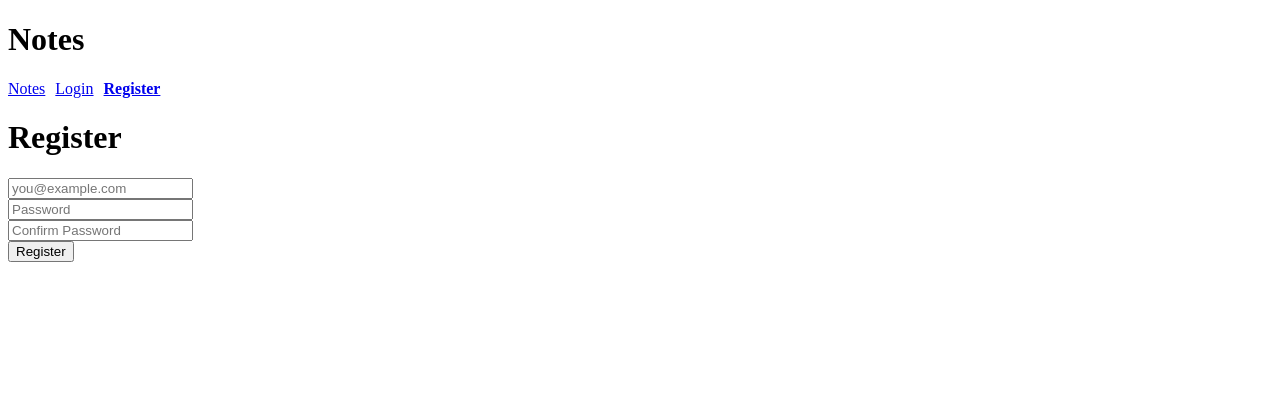
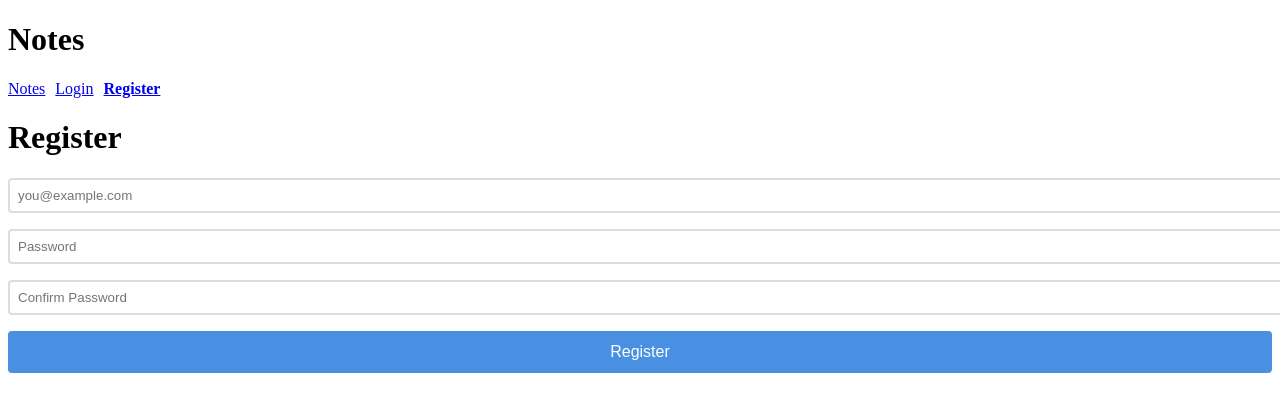
Before and after one commit to mcandru/ajs-examples, a Vue app in the folder vue-notes/vue-notes-part4/: page /register in a window 1280 px wide. Shown: the top 412 px of the page. Built offline with nearby package versions, Linux system fonts and the light colour scheme; no server answers; the HTML template or start-up script is replaced by a standard one.

Commit message:
Save prog

```diff
--- a/vue-notes/vue-notes-part4/src/schemas/auth.ts
+++ b/vue-notes/vue-notes-part4/src/schemas/auth.ts
@@ -1,23 +1,32 @@
 import { z } from "zod";
 
+// Individual field schemas for reuse
+export const emailSchema = z.string().email("Invalid email address");
+
+export const passwordSchema = z
+  .string()
+  .min(8, "Password must be at least 8 characters")
+  .regex(/[A-Z]/, "Password must contain at least one uppercase letter")
+  .regex(/[a-z]/, "Password must contain at least one lowercase letter")
+  .regex(/[0-9]/, "Password must contain at least one number");
+
+export const loginPasswordSchema = z.string().min(1, "Password is required");
+
+export const confirmPasswordSchema = z
+  .string()
+  .min(1, "Please confirm your password");
+
+// Composite schemas
 export const loginSchema = z.object({
-  email: z.string().min(1, "Email is required").email("Invalid email address"),
-  password: z.string().min(1, "Password is required"),
+  email: emailSchema,
+  password: loginPasswordSchema,
 });
 
 export const registerSchema = z
   .object({
-    email: z
-      .string()
-      .min(1, "Email is required")
-      .email("Invalid email address"),
-    password: z
-      .string()
-      .min(8, "Password must be at least 8 characters")
-      .regex(/[A-Z]/, "Password must contain at least one uppercase letter")
-      .regex(/[a-z]/, "Password must contain at least one lowercase letter")
-      .regex(/[0-9]/, "Password must contain at least one number"),
-    confirmPassword: z.string().min(1, "Please confirm your password"),
+    email: emailSchema,
+    password: passwordSchema,
+    confirmPassword: confirmPasswordSchema,
   })
   .refine((data) => data.password === data.confirmPassword, {
     message: "Passwords don't match",
--- a/vue-notes/vue-notes-part4/src/views/Register.vue
+++ b/vue-notes/vue-notes-part4/src/views/Register.vue
@@ -2,9 +2,9 @@
 import { ref } from "vue";
 import { register } from "@/stores/auth";
 import { useRouter } from "vue-router";
-import { registerSchema } from "@/schemas/auth";
+import { emailSchema, passwordSchema } from "@/schemas/auth";
 import { useToast } from "vue-toastification";
-import { ZodError } from "zod";
+import { z } from "zod";
 
 const router = useRouter();
 const toast = useToast();
@@ -13,27 +13,113 @@ const email = ref("");
 const password = ref("");
 const confirmPassword = ref("");
 const isSubmitting = ref(false);
-const errors = ref<{ email?: string; password?: string; confirmPassword?: string }>({});
+
+// Individual error states for each field
+const emailError = ref<string>("");
+const passwordError = ref<string>("");
+const confirmPasswordError = ref<string>("");
+
+// Track if field has been touched (blurred at least once)
+const emailTouched = ref(false);
+const passwordTouched = ref(false);
+const confirmPasswordTouched = ref(false);
+
+// Validate individual fields using exported schemas
+const validateEmail = () => {
+  try {
+    emailSchema.parse(email.value);
+    emailError.value = "";
+    return true;
+  } catch (error) {
+    if (error instanceof z.ZodError) {
+      emailError.value = error.issues[0]?.message || "Invalid email";
+    }
+    return false;
+  }
+};
+
+const validatePassword = () => {
+  try {
+    passwordSchema.parse(password.value);
+    passwordError.value = "";
+    return true;
+  } catch (error) {
+    if (error instanceof z.ZodError) {
+      passwordError.value = error.issues[0]?.message || "Invalid password";
+    }
+    return false;
+  }
+};
+
+const validateConfirmPassword = () => {
+  if (!confirmPassword.value) {
+    confirmPasswordError.value = "Please confirm your password";
+    return false;
+  }
+  if (password.value !== confirmPassword.value) {
+    confirmPasswordError.value = "Passwords don't match";
+    return false;
+  }
+  confirmPasswordError.value = "";
+  return true;
+};
+
+// Handle blur events (when user leaves field)
+const handleEmailBlur = () => {
+  emailTouched.value = true;
+  validateEmail();
+};
+
+const handlePasswordBlur = () => {
+  passwordTouched.value = true;
+  validatePassword();
+  // Also revalidate confirm password if it's been touched
+  if (confirmPasswordTouched.value) {
+    validateConfirmPassword();
+  }
+};
+
+const handleConfirmPasswordBlur = () => {
+  confirmPasswordTouched.value = true;
+  validateConfirmPassword();
+};
+
+// Live validation on input (only after field has been touched)
+const handleEmailInput = () => {
+  if (emailTouched.value) {
+    validateEmail();
+  }
+};
+
+const handlePasswordInput = () => {
+  if (passwordTouched.value) {
+    validatePassword();
+  }
+  // Also revalidate confirm password if it's been touched
+  if (confirmPasswordTouched.value) {
+    validateConfirmPassword();
+  }
+};
+
+const handleConfirmPasswordInput = () => {
+  if (confirmPasswordTouched.value) {
+    validateConfirmPassword();
+  }
+};
 
 const handleSubmit = async () => {
-  // Clear previous errors
-  errors.value = {};
+  // Mark all fields as touched
+  emailTouched.value = true;
+  passwordTouched.value = true;
+  confirmPasswordTouched.value = true;
 
-  // Validate input with Zod
-  try {
-    registerSchema.parse({
-      email: email.value,
-      password: password.value,
-      confirmPassword: confirmPassword.value,
-    });
-  } catch (error) {
-    if (error instanceof ZodError) {
-      error.errors.forEach((err) => {
-        const field = err.path[0] as "email" | "password" | "confirmPassword";
-        errors.value[field] = err.message;
-      });
-      return;
-    }
+  // Validate all fields
+  const isEmailValid = validateEmail();
+  const isPasswordValid = validatePassword();
+  const isConfirmPasswordValid = validateConfirmPassword();
+
+  if (!isEmailValid || !isPasswordValid || !isConfirmPasswordValid) {
+    return;
   }
 
   // Submit to API
@@ -43,7 +129,10 @@ const handleSubmit = async () => {
     toast.success("Account created successfully! Welcome!");
     router.push("/");
   } catch (error: any) {
-    toast.error(error.response?.data?.message || "Failed to create account. Please try again.");
+    toast.error(
+      error.response?.data?.message ||
+        "Failed to create account. Please try again."
+    );
   } finally {
     isSubmitting.value = false;
   }
@@ -55,17 +144,96 @@ const handleSubmit = async () => {
 
   <form @submit.prevent="handleSubmit">
     <div>
-      <input type="email" placeholder="you@example.com" v-model="email" />
-      <span v-if="errors.email" class="text-red-500 text-sm">{{ errors.email }}</span>
+      <input
+        type="email"
+        placeholder="you@example.com"
+        v-model="email"
+        @blur="handleEmailBlur"
+        @input="handleEmailInput"
+        :class="{ 'input-error': emailError }"
+      />
+      <div v-if="emailError" class="error-message">{{ emailError }}</div>
     </div>
     <div>
-      <input type="password" placeholder="Password" v-model="password" />
-      <span v-if="errors.password" class="text-red-500 text-sm">{{ errors.password }}</span>
+      <input
+        type="password"
+        placeholder="Password"
+        v-model="password"
+        @blur="handlePasswordBlur"
+        @input="handlePasswordInput"
+        :class="{ 'input-error': passwordError }"
+      />
+      <div v-if="passwordError" class="error-message">{{ passwordError }}</div>
     </div>
     <div>
-      <input type="password" placeholder="Confirm Password" v-model="confirmPassword" />
-      <span v-if="errors.confirmPassword" class="text-red-500 text-sm">{{ errors.confirmPassword }}</span>
+      <input
+        type="password"
+        placeholder="Confirm Password"
+        v-model="confirmPassword"
+        @blur="handleConfirmPasswordBlur"
+        @input="handleConfirmPasswordInput"
+        :class="{ 'input-error': confirmPasswordError }"
+      />
+      <div v-if="confirmPasswordError" class="error-message">
+        {{ confirmPasswordError }}
+      </div>
     </div>
     <button type="submit" :disabled="isSubmitting">Register</button>
   </form>
 </template>
+
+<style scoped>
+form > div {
+  margin-bottom: 1rem;
+}
+
+input {
+  width: 100%;
+  padding: 0.5rem;
+  border: 2px solid #ddd;
+  border-radius: 4px;
+  transition: border-color 0.2s;
+}
+
+input:focus {
+  outline: none;
+  border-color: #4a90e2;
+}
+
+.input-error {
+  border-color: #e74c3c !important;
+}
+
+.input-error:focus {
+  border-color: #e74c3c !important;
+  box-shadow: 0 0 0 3px rgba(231, 76, 60, 0.1);
+}
+
+.error-message {
+  color: #e74c3c;
+  margin-top: 0.25rem;
+  font-size: 0.875rem;
+  min-height: 1.25rem;
+}
+
+button {
+  width: 100%;
+  padding: 0.75rem;
+  background-color: #4a90e2;
+  color: white;
+  border: none;
+  border-radius: 4px;
+  cursor: pointer;
+  font-size: 1rem;
+  transition: background-color 0.2s;
+}
+
+button:hover:not(:disabled) {
+  background-color: #357abd;
+}
+
+button:disabled {
+  background-color: #ccc;
+  cursor: not-allowed;
+}
+</style>
```
